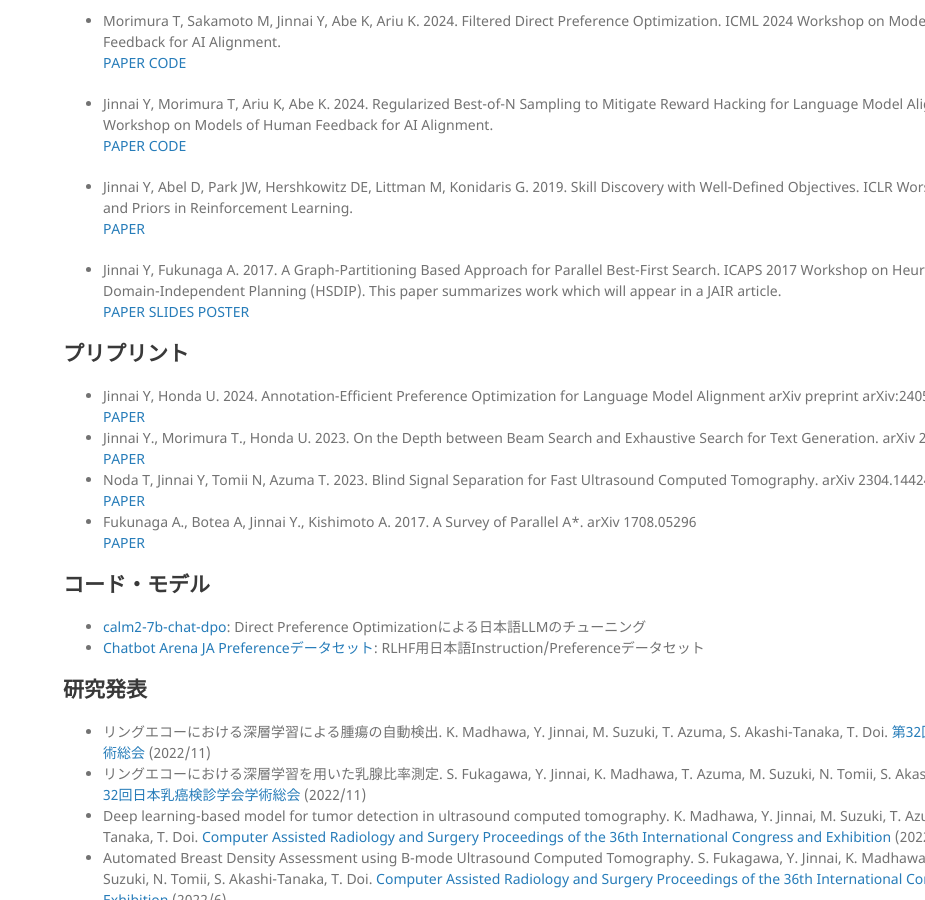
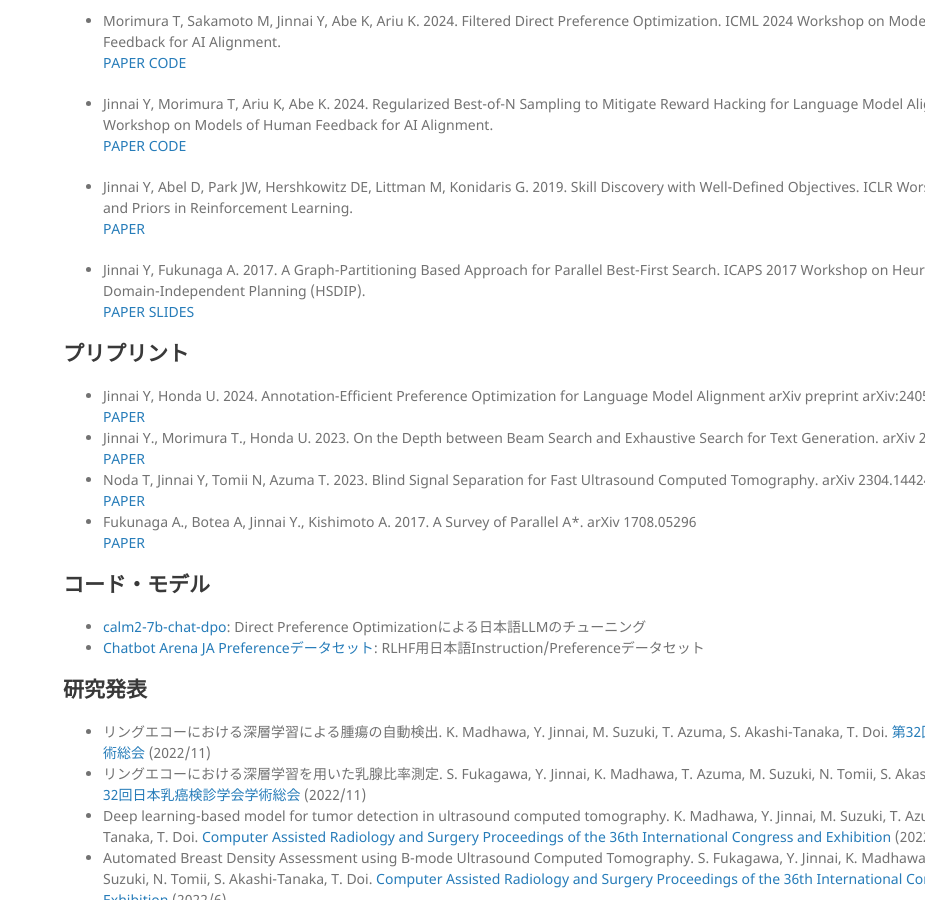
Before and after one commit to jinnaiyuu/jinnaiyuu.github.io, a Jekyll site: the page built from ja/index.md, in a window 1280 px wide and 900 px high, scrolled down 2123 px. Shown: the whole window, without its empty margins (355-1280 px from the left). Built offline with Jekyll 4.4.1, drawn with Linux system fonts in a browser that asks for light colours; our own code applies the rules of GitHub Pages for plain Markdown files; some of the changed text lies outside the part shown.

Commit message:
added ARR reviewer; fixed HSDIP URL

```diff
--- a/ja/index.md
+++ b/ja/index.md
@@ -80,8 +80,8 @@
 - Jinnai Y, Abel D, Park JW, Hershkowitz DE, Littman M, Konidaris G. 2019. Skill Discovery with Well-Defined Objectives. ICLR Worshop on Structure and Priors in Reinforcement Learning.
 [PAPER](../pdf/papers/SPiRL-19.pdf)
 
-- Jinnai Y, Fukunaga A. 2017. A Graph-Partitioning Based Approach for Parallel Best-First Search. ICAPS 2017 Workshop on Heuristic and Search for Domain-Independent Planning (HSDIP). This paper summarizes work which will appear in a JAIR article.
-[PAPER](../pdf/papers/HSDIP-17 Jinnai-Fukunaga.pdf) [SLIDES](../pdf/slides/AAAI-17 slides.pdf) [POSTER](../pdf/posters/ICAPS-17 poster.pdf)
+- Jinnai Y, Fukunaga A. 2017. A Graph-Partitioning Based Approach for Parallel Best-First Search. ICAPS 2017 Workshop on Heuristic and Search for Domain-Independent Planning (HSDIP).
+[PAPER](../pdf/papers/HSDIP-17 Jinnai-Fukunaga.pdf) [SLIDES](../pdf/slides/HSDIP-17 slides.pdf)
 
 ## プリプリント
 
```
Also changed, not shown: other parts of ja/index.md (+1 -0 lines), index.md (+2 -1 lines).
